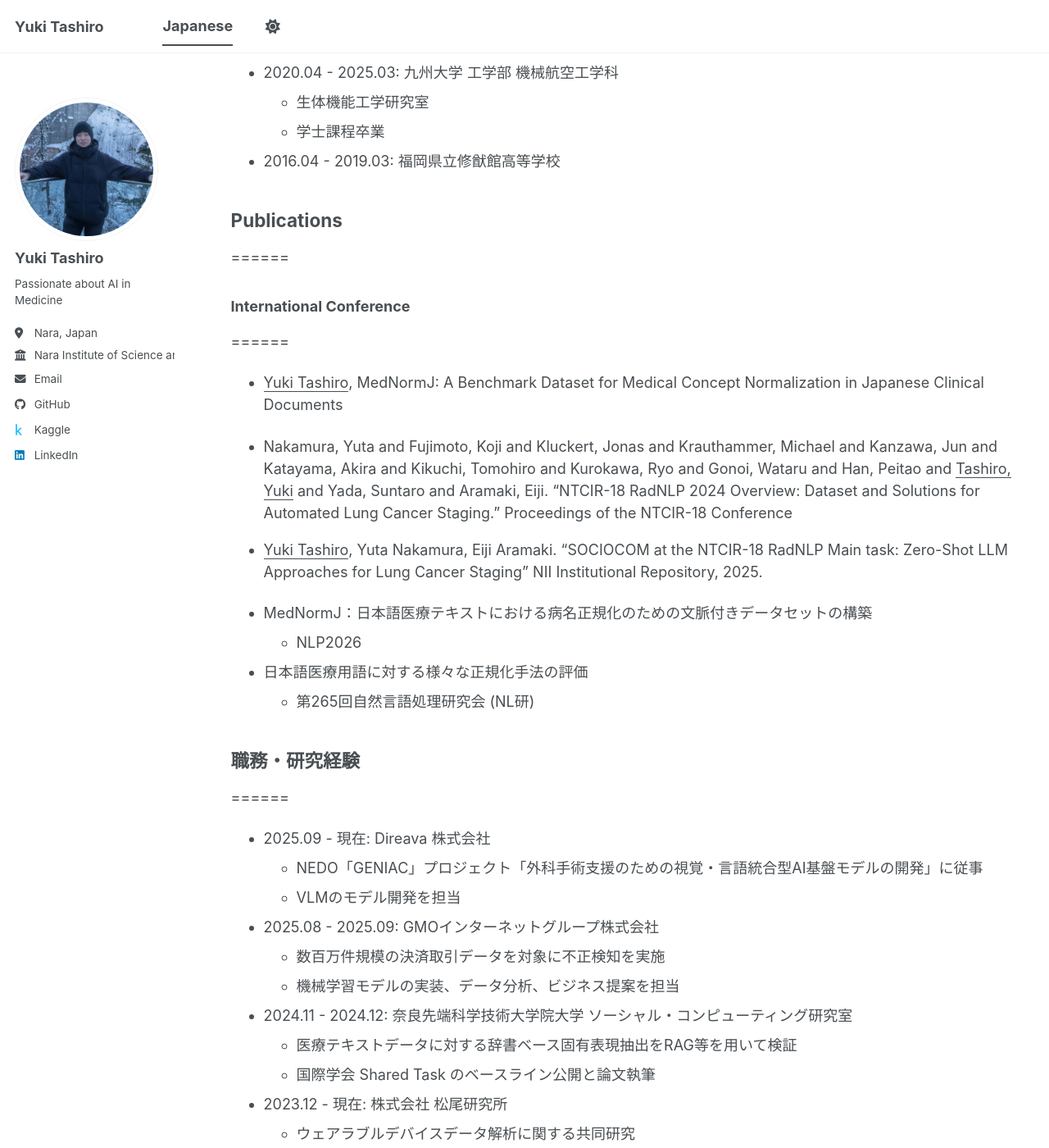
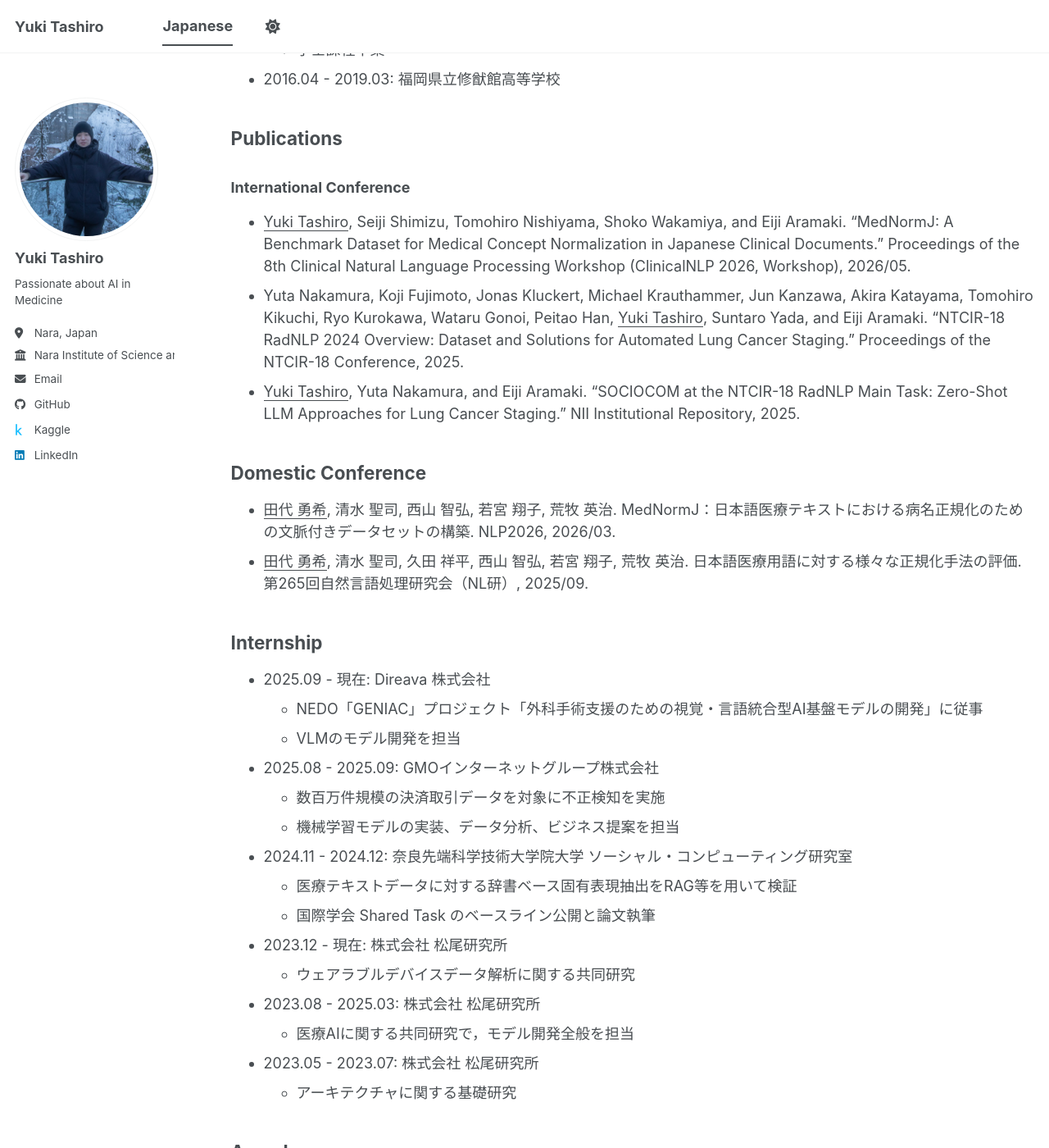
Before and after one commit to yuki-tashiro/yuki-tashiro.github.io, a Jekyll site: the page built from _pages/japanese.md, in a window 1280 px wide and 1400 px high, scrolled down 817 px. Shown: the whole window at 82% size. Built offline with Jekyll 4.4.1, drawn with Linux system fonts in a browser that asks for light colours; a script bundle is joined from its source files by our own code; library files that are not in the unit come from our copies; some of the changed text lies outside the part shown.

Commit message:
Translate Japanese profile and research sections to English

```diff
--- a/_pages/japanese.md
+++ b/_pages/japanese.md
@@ -7,20 +7,17 @@ author_profile: true
 
 {% include base_path %}
 
-## プロフィール
-======
+## Profile
 奈良先端科学技術大学院大学 先端科学技術研究科 博士前期課程に所属しています。
 
 ソーシャル・コンピューティング研究室にて、医療言語処理に関する研究に取り組んでいます。
 
-## 研究関心
-======
+## Interests
 * AIの医療応用
 * 医療自然言語処理
 * マルチモーダルモデルの医療応用
 
-## 学歴
-======
+## Education
 * 2025.04 - 現在: 奈良先端科学技術大学院大学 先端科学技術研究科 先端科学技術専攻 情報科学領域
   * ソーシャル・コンピューティング研究室
   * 博士前期課程（2027.03 卒業見込）
@@ -37,25 +34,19 @@ author_profile: true
 
 
 ## Publications
-======
 
 ### International Conference
-======
-* <u>Yuki Tashiro</u>, MedNormJ: A Benchmark Dataset for Medical Concept Normalization in Japanese Clinical Documents
-
-* Nakamura, Yuta and Fujimoto, Koji and Kluckert, Jonas and Krauthammer, Michael and Kanzawa, Jun and Katayama, Akira and Kikuchi, Tomohiro and Kurokawa, Ryo and Gonoi, Wataru and Han, Peitao and <u>Tashiro, Yuki</u> and Yada, Suntaro and Aramaki, Eiji. "NTCIR-18 RadNLP 2024 Overview: Dataset and Solutions for Automated Lung Cancer Staging." Proceedings of the NTCIR-18 Conference
-* <u>Yuki Tashiro</u>, Yuta Nakamura, Eiji Aramaki. "SOCIOCOM at the NTCIR-18 RadNLP Main task: Zero-Shot LLM Approaches for Lung Cancer Staging" NII Institutional Repository, 2025.
+* <u>Yuki Tashiro</u>, Seiji Shimizu, Tomohiro Nishiyama, Shoko Wakamiya, and Eiji Aramaki. "MedNormJ: A Benchmark Dataset for Medical Concept Normalization in Japanese Clinical Documents." Proceedings of the 8th Clinical Natural Language Processing Workshop (ClinicalNLP 2026, Workshop), 2026/05.
+* Yuta Nakamura, Koji Fujimoto, Jonas Kluckert, Michael Krauthammer, Jun Kanzawa, Akira Katayama, Tomohiro Kikuchi, Ryo Kurokawa, Wataru Gonoi, Peitao Han, <u>Yuki Tashiro</u>, Suntaro Yada, and Eiji Aramaki. "NTCIR-18 RadNLP 2024 Overview: Dataset and Solutions for Automated Lung Cancer Staging." Proceedings of the NTCIR-18 Conference, 2025.
+* <u>Yuki Tashiro</u>, Yuta Nakamura, and Eiji Aramaki. "SOCIOCOM at the NTCIR-18 RadNLP Main Task: Zero-Shot LLM Approaches for Lung Cancer Staging." NII Institutional Repository, 2025.
 
 
-* MedNormJ：日本語医療テキストにおける病名正規化のための文脈付きデータセットの構築
-  * NLP2026
-
-* 日本語医療用語に対する様々な正規化手法の評価
-  * 第265回自然言語処理研究会 (NL研)
+## Domestic Conference
+* <u>田代 勇希</u>, 清水 聖司, 西山 智弘, 若宮 翔子, 荒牧 英治. MedNormJ：日本語医療テキストにおける病名正規化のための文脈付きデータセットの構築. NLP2026, 2026/03.
+* <u>田代 勇希</u>, 清水 聖司, 久田 祥平, 西山 智弘, 若宮 翔子, 荒牧 英治. 日本語医療用語に対する様々な正規化手法の評価. 第265回自然言語処理研究会（NL研）, 2025/09.
 
 
-## 職務・研究経験
-======
+## Internship
 * 2025.09 - 現在: Direava 株式会社
   * NEDO「GENIAC」プロジェクト「外科手術支援のための視覚・言語統合型AI基盤モデルの開発」に従事
   * VLMのモデル開発を担当
@@ -78,7 +69,6 @@ author_profile: true
   * アーキテクチャに関する基礎研究
 
 ## Awards
-======
 * 第20回言語処理若手シンポジウム (YANS2025) コンペティション 2位
 * 第20回言語処理若手シンポジウム (YANS2025) 発表
 * 第6回眼科AI学会総会 AIコンペティション 8位
@@ -88,7 +78,6 @@ author_profile: true
 * トビタテ！留学 JAPAN 日本代表プログラム 第15期 採択
 
 ## Skills
-======
 * Languages: Python, Linux, C
 
 * 機械学習・開発環境
@@ -105,7 +94,6 @@ author_profile: true
   * 動画（手術動画等）
 
 ## 語学・資格
-======
 * IELTS 5.0 (2022.09)
 * スポーツ医学検定 2級 (2021.01)
 * 世界遺産検定 2級 (2021.01)
```
